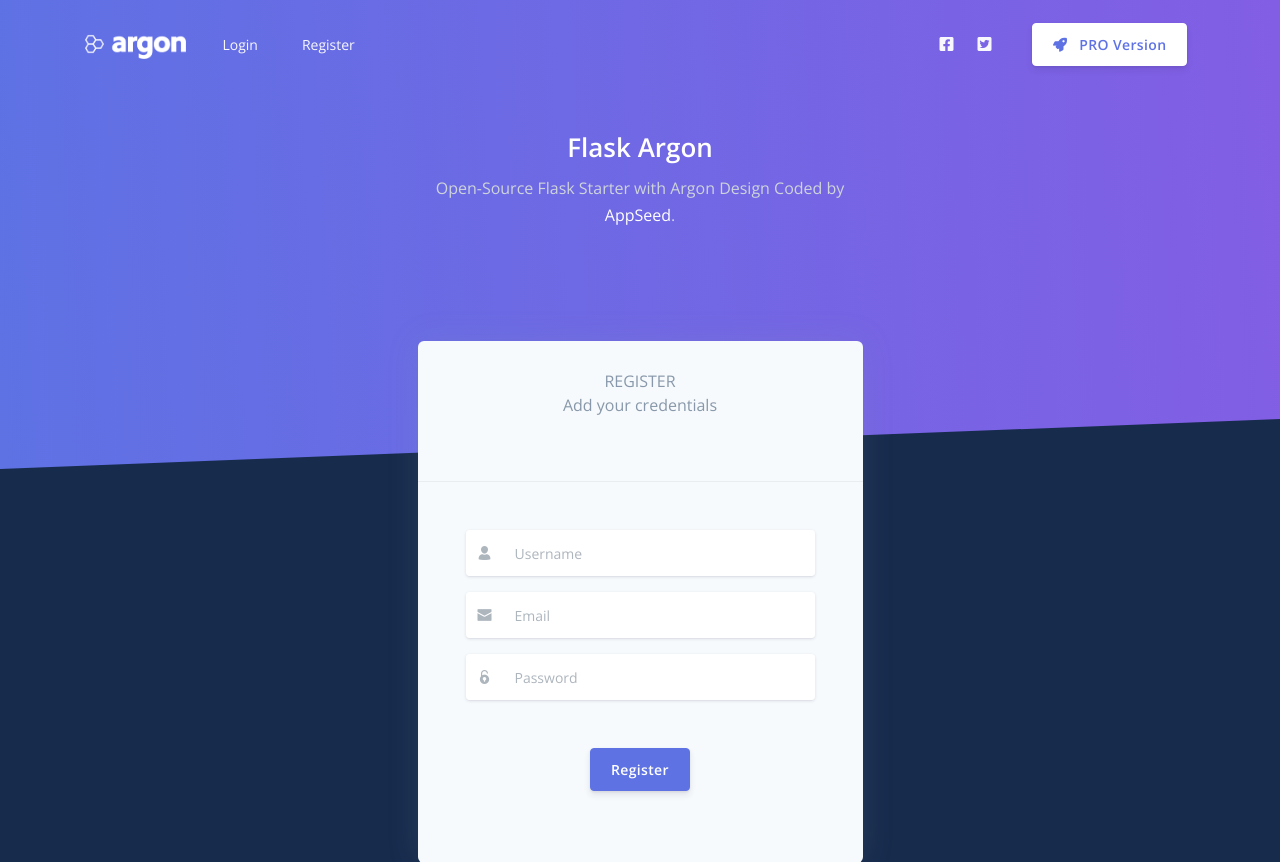
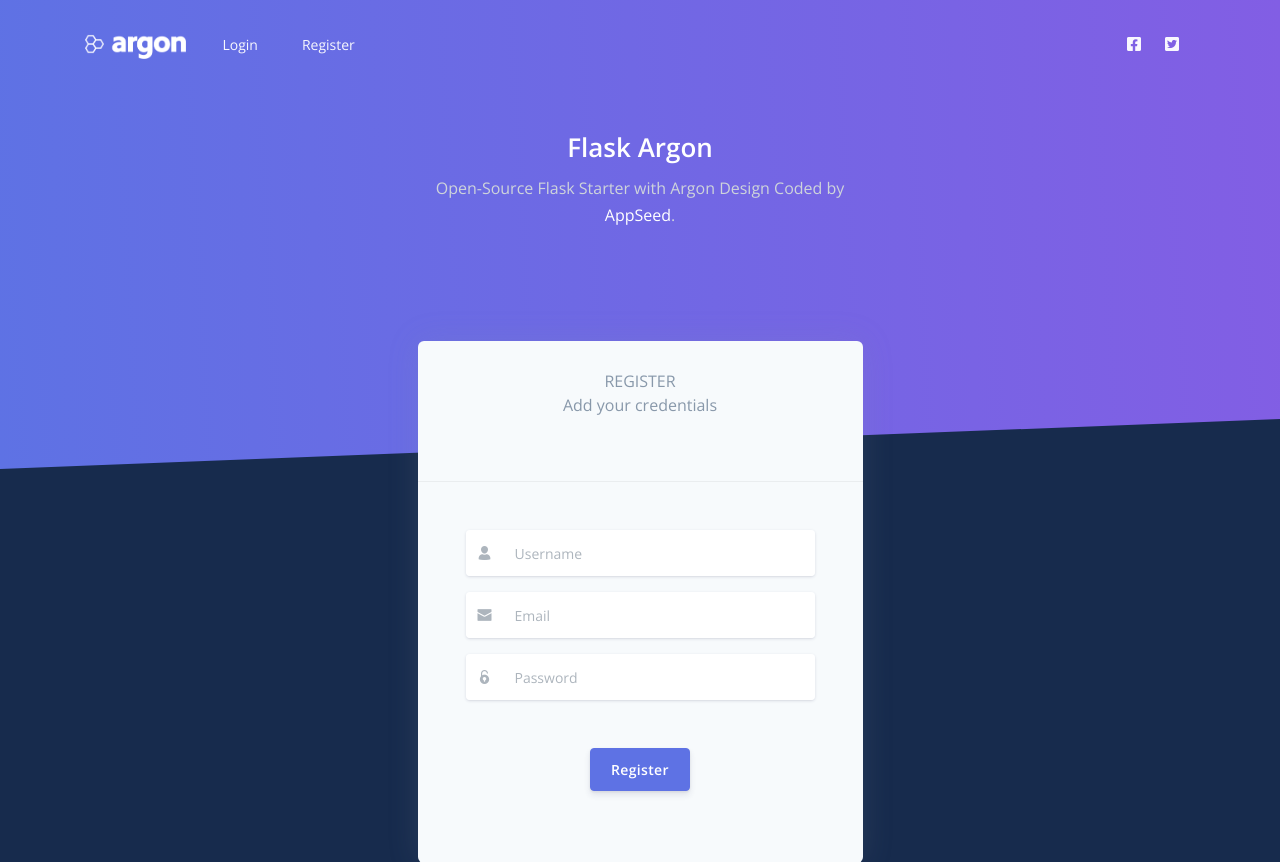
Before and after one commit to supercool27/Openflask, a Flask app: page /register in a window 1280 px wide. Shown: the top 862 px of the page. Run offline with Flask 2, Linux system fonts and the light colour scheme; some libraries are stand-ins or nearby versions.

Commit message:
Removed: Agron inbuilt text

```diff
--- a/apps/templates/includes/navigation-fullscreen.html
+++ b/apps/templates/includes/navigation-fullscreen.html
@@ -50,15 +50,7 @@
             <span class="nav-link-inner--text d-lg-none">Twitter</span>
           </a>
         </li>
-        <li class="nav-item d-none d-lg-block ml-lg-4">
-          <a href="https://appseed.us/admin-dashboards/flask-dashboard-argon-pro"
-             target="_blank" class="btn btn-neutral btn-icon">
-            <span class="btn-inner--icon">
-              <i class="fas fa-rocket mr-2"></i>
-            </span>
-            <span class="nav-link-inner--text">PRO Version</span>
-          </a>
-        </li>
+
       </ul>
     </div>
   </div>
--- a/apps/templates/layouts/base.html
+++ b/apps/templates/layouts/base.html
@@ -22,7 +22,7 @@
   <link rel="canonical" href="https://appseed.us/admin-dashboards/flask-boilerplate-dashboard-argon">
 
   <title>
-    Flask Argon Dashboard - {% block title %} Open-Source Admin Panel {% endblock %} | AppSeed
+    - {% block title %} Open-Source Admin Panel {% endblock %} |
   </title>
 
   <!-- Favicon - loaded as static -->
```
